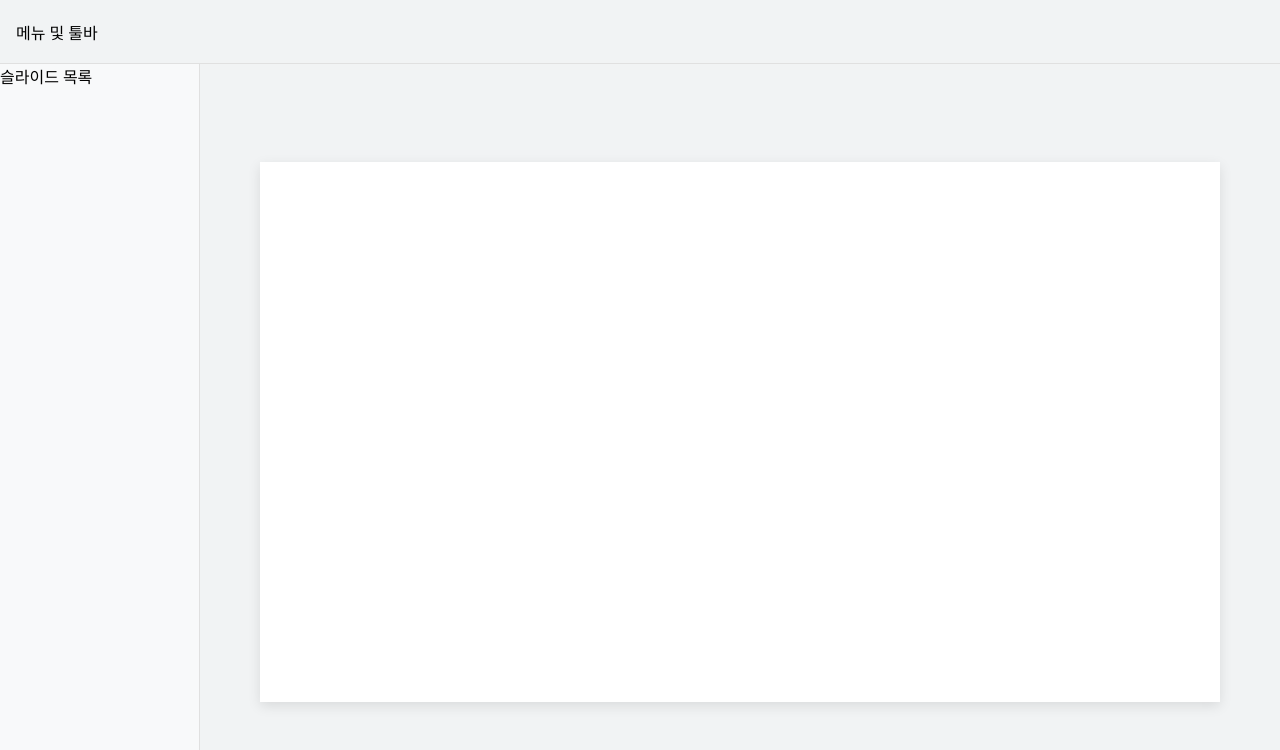
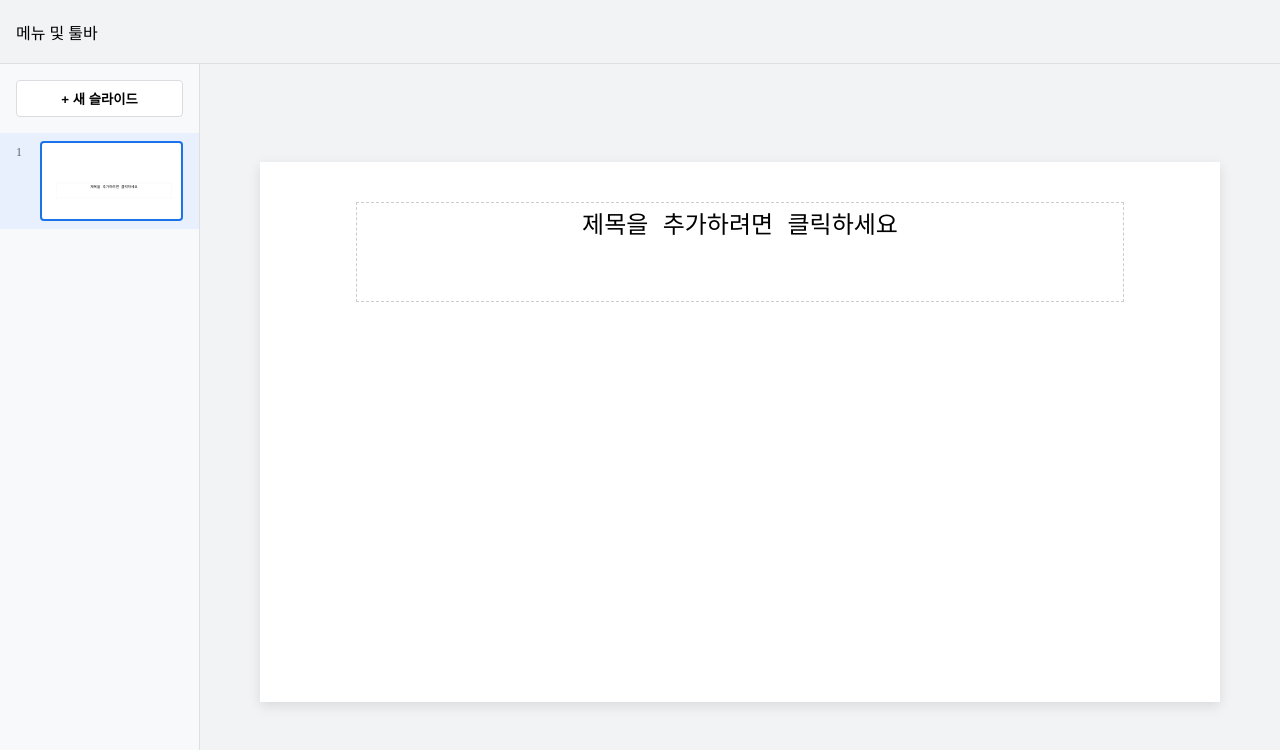
Before and after one commit to tearbird99/google-slides, a React (Vite) app in the folder frontend/: page / in a window 1280 px wide. Shown: the top 750 px of the page. Built offline with nearby package versions, Linux system fonts and the light colour scheme.

Commit message:
사이드바 썸네일 축소 렌더링 및 화면 동기화

```diff
--- a/frontend/src/components/canvas/slide-canvas.tsx
+++ b/frontend/src/components/canvas/slide-canvas.tsx
@@ -1,9 +1,18 @@
 import styles from './slide-canvas.module.css';
+import { useSlideStore } from '../../store/slide-store';
+import SlideContent from './slide-content'; // 방금 만든 컴포넌트 불러오기
 
 export default function SlideCanvas() {
+  const { slides, activeSlideId } = useSlideStore();
+  const activeSlide = slides.find(s => s.id === activeSlideId);
+
+  if (!activeSlide) return <div className={styles.wrapper}>슬라이드가 없습니다.</div>;
+
   return (
     <div className={styles.wrapper}>
       <div className={styles.slide}>
+        {/* 공통 슬라이드 부분 렌더링 */}
+        <SlideContent slide={activeSlide} />
       </div>
     </div>
   );
--- /dev/null
+++ b/frontend/src/components/canvas/slide-content.tsx
@@ -0,0 +1,29 @@
+import { type Slide, useSlideStore } from '../../store/slide-store';
+
+interface Props {
+  slide: Slide;
+}
+
+// 캔버스와 사이드바 썸네일에서 공통으로 사용할 슬라이드 알맹이
+export default function SlideContent({ slide }: Props) {
+  const { updateSlideText } = useSlideStore();
+
+  return (
+    <textarea
+      value={slide.text}
+      onChange={(e) => updateSlideText(slide.id, e.target.value)}
+      style={{
+        width: '80%',
+        height: '100px',
+        margin: '40px auto',
+        display: 'block',
+        fontSize: '24px',
+        textAlign: 'center',
+        border: '1px dashed #ccc',
+        background: 'transparent',
+        resize: 'none',
+      }}
+      placeholder="텍스트를 입력하세요"
+    />
+  );
+}
--- a/frontend/src/components/layout/main-layout.tsx
+++ b/frontend/src/components/layout/main-layout.tsx
@@ -1,5 +1,6 @@
 import React from 'react';
 import styles from './main-layout.module.css';
+import Sidebar from '../sidebar/sidebar'; // 추가
 
 interface Props {
   children: React.ReactNode;
@@ -8,19 +9,14 @@ interface Props {
 export default function MainLayout({ children }: Props) {
   return (
     <div className={styles.container}>
-      {/* 상단 헤더 */}
       <header className={styles.header}>
         <div>메뉴 및 툴바</div>
       </header>
 
-      {/* 하단 작업 공간 */}
       <div className={styles.body}>
-        {/* 좌측 슬라이드 목록 */}
-        <aside className={styles.sidebar}>
-          <div>슬라이드 목록</div>
-        </aside>
+        {/* 분리한 사이드바 컴포넌트 적용 */}
+        <Sidebar />
 
-        {/* 중앙 캔버스 */}
         <main className={styles.main}>
           {children}
         </main>
--- /dev/null
+++ b/frontend/src/components/sidebar/sidebar.module.css
@@ -0,0 +1,63 @@
+.sidebar {
+  width: 200px;
+  border-right: 1px solid #e0e0e0;
+  overflow-y: auto;
+  background-color: #f8f9fa;
+  display: flex;
+  flex-direction: column;
+}
+
+.addBtn {
+  margin: 16px;
+  padding: 8px;
+  background-color: #ffffff;
+  border: 1px solid #dadce0;
+  border-radius: 4px;
+  cursor: pointer;
+  font-weight: bold;
+}
+
+.addBtn:hover {
+  background-color: #f1f3f4;
+}
+
+.item {
+  padding: 8px 16px;
+  display: flex;
+  gap: 8px;
+  cursor: pointer;
+}
+
+.item.active {
+  background-color: #e8f0fe;
+}
+
+.num {
+  font-size: 12px;
+  color: #5f6368;
+  margin-top: 4px;
+  width: 16px;
+}
+
+/* 썸네일 UI */
+.thumbWrapper {
+  width: 144px; /* 사이드바 너비에 맞춘 썸네일 가로 크기 */
+  aspect-ratio: 16 / 9;
+  border: 1px solid #dadce0;
+  border-radius: 4px;
+  overflow: hidden;
+  background-color: #ffffff;
+  position: relative;
+}
+
+.thumbWrapper.active {
+  border: 2px solid #1a73e8;
+}
+
+.thumbScaler {
+  width: 960px; /* 원본 슬라이드 가로와 동일 */
+  height: 540px; /* 원본 슬라이드 세로와 동일 */
+  transform-origin: top left; /* 축소의 기준점 */
+  transform: scale(0.15); /* 144px / 960px = 0.15 (15% 크기로 축소) */
+  pointer-events: none; /* 썸네일 안에서는 클릭이나 편집이 안 되게 */
+}
--- /dev/null
+++ b/frontend/src/components/sidebar/sidebar.tsx
@@ -0,0 +1,34 @@
+import styles from './sidebar.module.css';
+import { useSlideStore } from '../../store/slide-store';
+import SlideContent from '../canvas/slide-content'; // 추가
+
+export default function Sidebar() {
+  const { slides, activeSlideId, addSlide, setActiveSlide } = useSlideStore();
+
+  return (
+    <aside className={styles.sidebar}>
+      <button className={styles.addBtn} onClick={addSlide}>
+        + 새 슬라이드
+      </button>
+
+      {slides.map((slide, index) => (
+        <div
+          key={slide.id}
+          className={`${styles.item} ${activeSlideId === slide.id ? styles.active : ''}`}
+          onClick={() => setActiveSlide(slide.id)}
+        >
+          <span className={styles.num}>{index + 1}</span>
+
+          {/* 축소된 슬라이드가 들어갈 썸네일 영역 */}
+          <div className={`${styles.thumbWrapper} ${activeSlideId === slide.id ? styles.active : ''}`}>
+            <div className={styles.thumbScaler}>
+              {/* 메인 캔버스와 완전히 똑같은 슬라이드를 렌더링*/}
+              <SlideContent slide={slide} />
+            </div>
+          </div>
+
+        </div>
+      ))}
+    </aside>
+  );
+}
--- a/frontend/src/store/slide-store.ts
+++ b/frontend/src/store/slide-store.ts
@@ -1,32 +1,39 @@
 import { create } from 'zustand';
 
-// 슬라이드 기본 타입
 export interface Slide {
   id: string;
+  text: string; // 테스트용 텍스트
 }
 
-// 스토어 상태 및 액션 타입
 interface SlideStore {
   slides: Slide[];
   activeSlideId: string | null;
   addSlide: () => void;
   setActiveSlide: (id: string) => void;
+  updateSlideText: (id: string, text: string) => void; // 텍스트 수정 액션
 }
 
-// 스토어 생성
+// 초기 고유 ID 생성
+const initialId = crypto.randomUUID();
+
 export const useSlideStore = create<SlideStore>((set) => ({
-  slides: [{ id: crypto.randomUUID() }], // 초기 슬라이드 1개
-  activeSlideId: null,
+  slides: [{ id: initialId, text: '제목을 추가하려면 클릭하세요' }],
+  activeSlideId: initialId, // 초기 슬라이드 자동 선택
 
-  // 새 슬라이드 추가
   addSlide: () => set((state) => {
-    const newSlide = { id: crypto.randomUUID() };
+    const newSlide = { id: crypto.randomUUID(), text: '' };
     return {
       slides: [...state.slides, newSlide],
-      activeSlideId: newSlide.id,
+      activeSlideId: newSlide.id, // 생성 후 바로 포커스
     };
   }),
 
-  // 활성 슬라이드 변경
   setActiveSlide: (id) => set({ activeSlideId: id }),
+
+  // 특정 슬라이드의 텍스트만 업데이트
+  updateSlideText: (id, text) => set((state) => ({
+    slides: state.slides.map((slide) =>
+      slide.id === id ? { ...slide, text } : slide
+    )
+  })),
 }));
```
